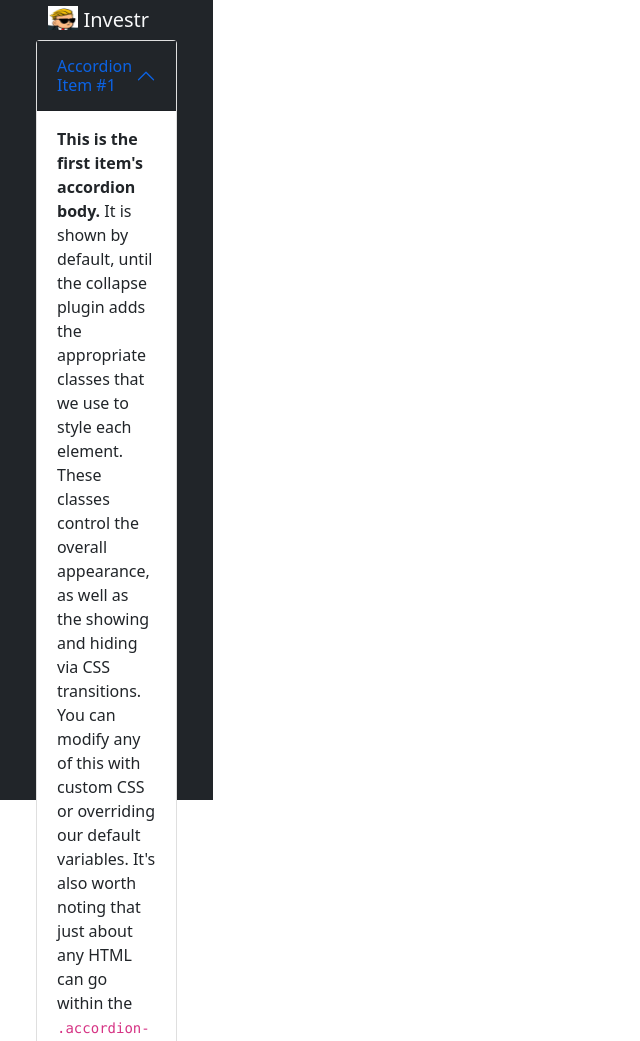
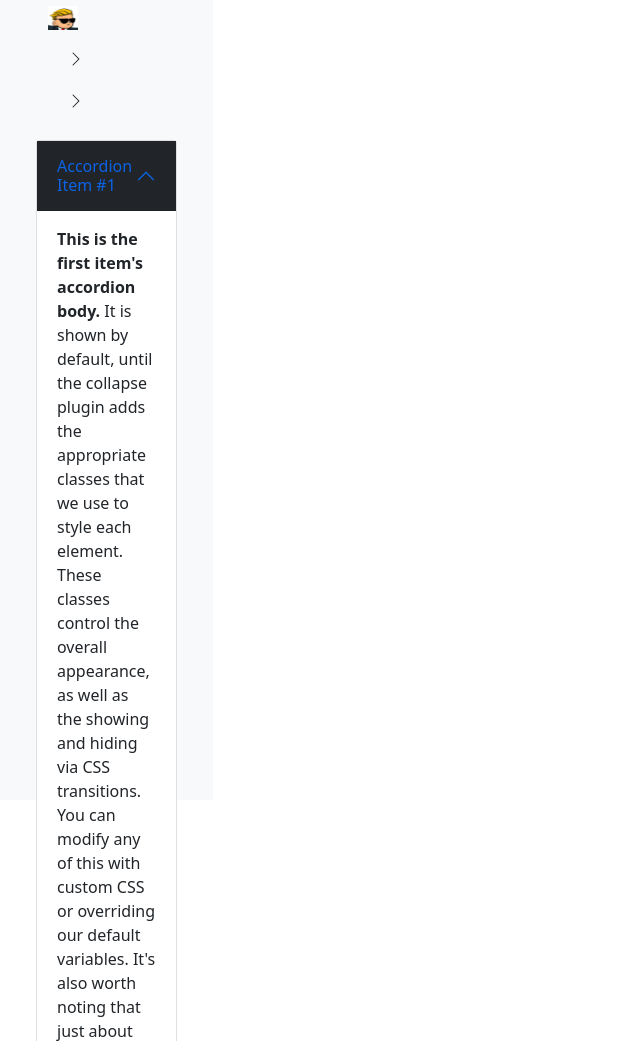
Before and after one commit to peter-j-schmidt/investing-app, a Flask app: template investr/templates/account.html in a window 1280 px wide. Shown: the top 1041 px of the page, without its empty margins (0-640 px from the left). Run offline with Flask 2, Linux system fonts and the light colour scheme; the template is opened without the code that fills it, so the values that code supplies are empty.

Commit message:
Total file update.

```diff
--- /dev/null
+++ b/investr/static/styles.css
@@ -0,0 +1,3 @@
+.mb-1 {
+    list-style-type: none;
+}
--- a/investr/templates/account.html
+++ b/investr/templates/account.html
@@ -8,7 +8,7 @@
         <meta charset="utf-8">
         <meta name="viewport" content="width=device-width, initial-scale=1, shrink-to-fit=no">
 
-        <link href="{{ url_for('static', filename='images/wallstreetbets.png') }}" rel="stylesheet">
+        <link href="{{ url_for('static', filename='styles.css') }}" rel="stylesheet">
 
         <!-- Link stylesheet for Bootstrap 5 -->
         <link href="https://cdn.jsdelivr.net/npm/bootstrap@5.0.2/dist/css/bootstrap.min.css" rel="stylesheet" integrity="sha384-EVSTQN3/azprG1Anm3QDgpJLIm9Nao0Yz1ztcQTwFspd3yD65VohhpuuCOmLASjC" crossorigin="anonymous">
@@ -24,7 +24,7 @@
         <div class="container-fluid vh-100">
             <div class="row h-100">
                 <!-- Add bg-gradient to col-2 ? -->
-                <div class="col-2 h-100 bg-dark">
+                <div class="col-2 h-100 bg-light">
                     <div class="container-fluid d-flex justify-content-center">
                         <a class="navbar-brand text-light">
                             <img src="../images/wallstreetbetshead.png" alt="" width="30" height="24" class="d-inline-block align-text-top" >
@@ -33,6 +33,22 @@
                     </div>
 
                     <div class="container-fluid d-flex flex-column justify-content-center">
+
+                        <ul>
+                            <li class="mb-1">
+                                <svg xmlns="http://www.w3.org/2000/svg" width="16" height="16" fill="currentColor" class="bi bi-chevron-right" viewBox="0 0 16 16">
+                                    <path fill-rule="evenodd" d="M4.646 1.646a.5.5 0 0 1 .708 0l6 6a.5.5 0 0 1 0 .708l-6 6a.5.5 0 0 1-.708-.708L10.293 8 4.646 2.354a.5.5 0 0 1 0-.708z"/>
+                                  </svg>
+                                <button class="btn btn-toggle align-items-center rounded collapsed text-light" data-bs-toggle="collapse">Home</button>
+                            </li>
+                            <li class="mb-1">
+                                <svg xmlns="http://www.w3.org/2000/svg" width="16" height="16" fill="currentColor" class="bi bi-chevron-right" viewBox="0 0 16 16">
+                                    <path fill-rule="evenodd" d="M4.646 1.646a.5.5 0 0 1 .708 0l6 6a.5.5 0 0 1 0 .708l-6 6a.5.5 0 0 1-.708-.708L10.293 8 4.646 2.354a.5.5 0 0 1 0-.708z"/>
+                                  </svg>
+                                <button class="btn btn-toggle align-items-center rounded collapsed text-light" data-bs-toggle="collapse">Home</button>
+                            </li>
+                        </ul>
+
                         <div class="accordion-item">
                             <h2 class="accordion-header bg-dark" id="panelsStayOpen-headingOne">
                                 <button class="accordion-button bg-dark" type="button" data-bs-toggle="collapse" data-bs-target="#panelsStayOpen-collapseOne" aria-expanded="true" aria-controls="panelsStayOpen-collapseOne">
```
Also changed, not shown: investr/templates/base.html (+4 -6 lines).
